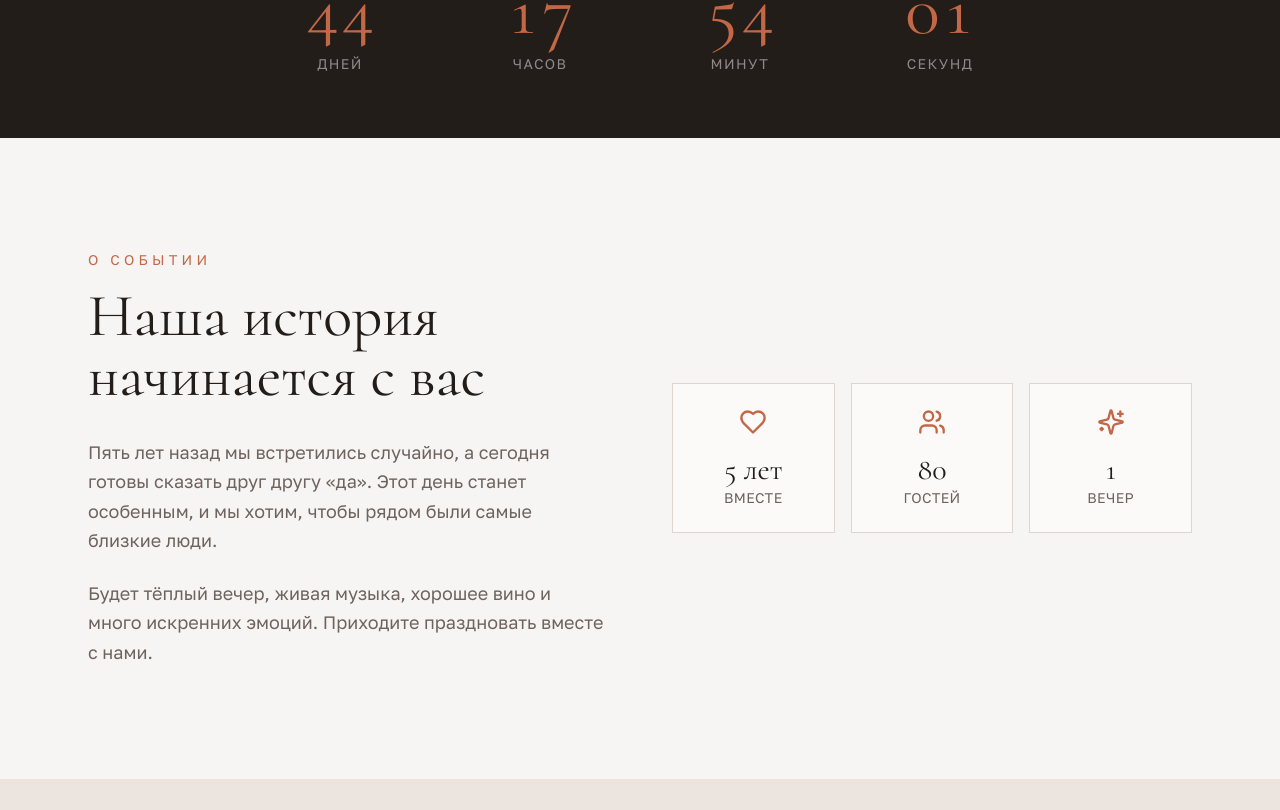
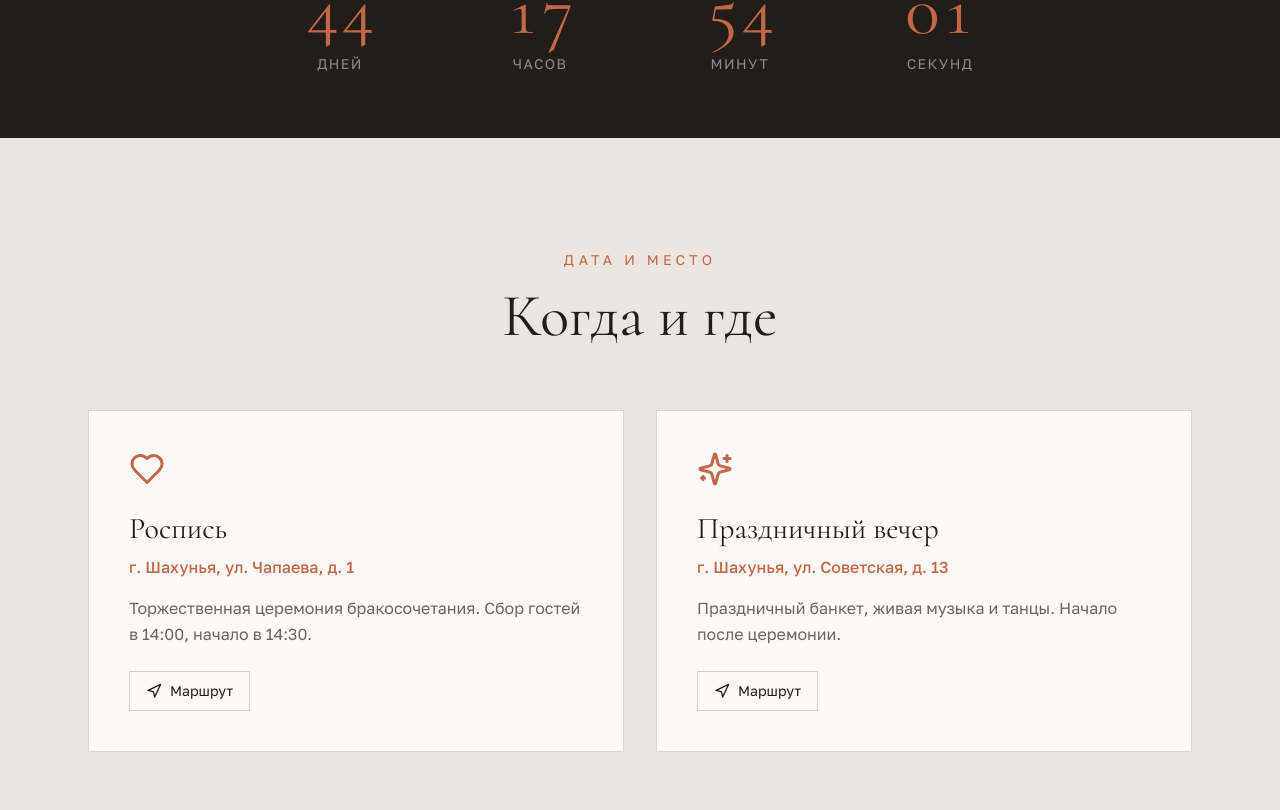
Before and after one commit to pr-poehali-dev/wedding-invitation-site-214, a React (Vite) app: page / in a window 1280 px wide. Shown: the part 950-1760 px from the top of the page. Built offline with nearby package versions, Linux system fonts and the light colour scheme.

Commit message:
`feat: удалить событие`

```diff
--- a/src/pages/Index.tsx
+++ b/src/pages/Index.tsx
@@ -11,7 +11,6 @@ const HERO_IMG =
 const WEDDING_DATE = new Date('2026-08-07T14:00:00');
 
 const nav = [
-  { id: 'about', label: 'О событии' },
   { id: 'when', label: 'Дата и место' },
   { id: 'gallery', label: 'Галерея' },
   { id: 'rsvp', label: 'Подтверждение' },
@@ -175,43 +174,7 @@ const Index = () => {
         </div>
       </section>
 
-      {/* ABOUT */}
-      <section id="about" className="py-28">
-        <div className="max-w-6xl mx-auto px-6 grid md:grid-cols-2 gap-16 items-center">
-          <Reveal>
-            <div>
-              <p className="text-accent tracking-[0.3em] uppercase text-sm mb-4">О событии</p>
-              <h2 className="font-display text-5xl md:text-6xl mb-8 leading-tight">
-                Наша история начинается с вас
-              </h2>
-              <p className="text-muted-foreground text-lg leading-relaxed mb-6">
-                Пять лет назад мы встретились случайно, а сегодня готовы сказать друг другу
-                «да». Этот день станет особенным, и мы хотим, чтобы рядом были самые
-                близкие люди.
-              </p>
-              <p className="text-muted-foreground text-lg leading-relaxed">
-                Будет тёплый вечер, живая музыка, хорошее вино и много искренних эмоций.
-                Приходите праздновать вместе с нами.
-              </p>
-            </div>
-          </Reveal>
-          <Reveal delay={150}>
-            <div className="grid grid-cols-3 gap-4">
-              {[
-                { icon: 'Heart', t: '5 лет', s: 'вместе' },
-                { icon: 'Users', t: '80', s: 'гостей' },
-                { icon: 'Sparkles', t: '1', s: 'вечер' },
-              ].map((c) => (
-                <div key={c.s} className="border border-border p-6 text-center bg-card hover:border-accent transition-colors">
-                  <Icon name={c.icon} size={28} className="mx-auto text-accent mb-4" />
-                  <div className="font-display text-3xl">{c.t}</div>
-                  <div className="text-sm text-muted-foreground uppercase tracking-wide">{c.s}</div>
-                </div>
-              ))}
-            </div>
-          </Reveal>
-        </div>
-      </section>
+
 
       {/* WHEN & WHERE */}
       <section id="when" className="py-28 bg-secondary">
```
